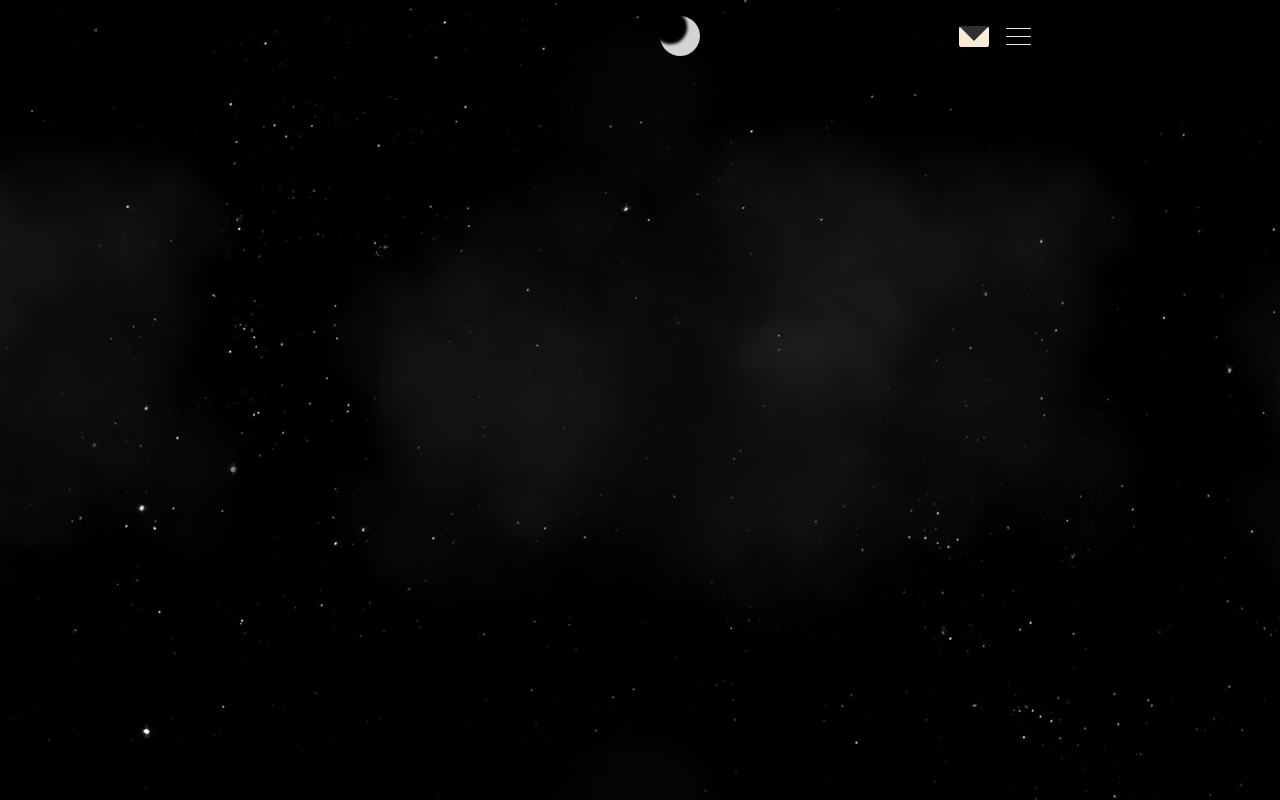
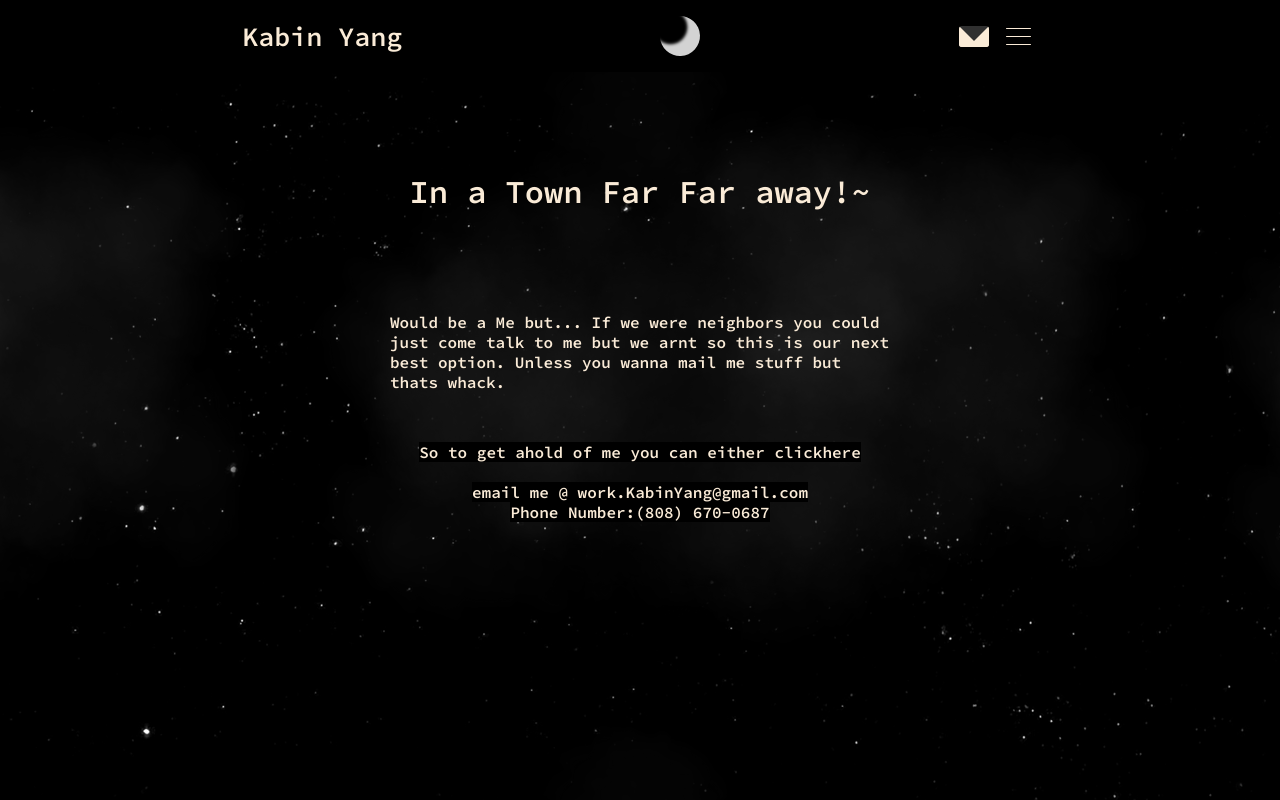
Before and after one commit to Bloo00/portfolia, a React (Create React App) app: page /Contact in a window 1280 px wide. Built offline with nearby package versions, Linux system fonts and the light colour scheme.

Commit message:
fixed up the contact page

```diff
--- a/src/container/contactPage/contact.js
+++ b/src/container/contactPage/contact.js
@@ -14,11 +14,21 @@ export default class Contact extends Component {
                 <Nav />
 
                 <div className="title">In a Town Far Far away!~</div>
-                <div className="meat">Would be a Me but...
-                If we were neighbors you could just come talk to me but we arnt so
-                this is our next best option. Unless you wanna mail me stuff but thats whack.
+
+                <div className="meat">
+                    Would be a Me but...
+                    If we were neighbors you could just come talk to me but we arnt so
+                    this is our next best option. Unless you wanna mail me stuff but thats whack.
                 </div>
 
+                <div className="my-info">
+
+                    <div className="email-click"> So to get ahold of me you can either click
+                    <a className="email-link" href="mailto:work.KabinYang@gmail.com">here</a></div>
+                                                        <br/>
+                    <div className="email">email me @ work.KabinYang@gmail.com</div>
+                    <div className="phone-number">Phone Number:(808) 670-0687 </div>
+                </div>
 
 
                 <div className="stars"></div>
--- a/src/container/contactPage/contactStyle.css
+++ b/src/container/contactPage/contactStyle.css
@@ -8,7 +8,7 @@
     position: relative;
     border: 2px;
     padding: 100px;
-    color: white;
+    color: antiquewhite;
     background-color: transparent;
     font-size: xx-large;
 }
@@ -16,9 +16,24 @@
 .meat {
     position: relative;
     background-color: transparent;
-    color: white;
+    color: antiquewhite;
+    max-width: 500px;
 }
 
 .stars .clouds .twinkling {
     z-index: 0;
 }
+
+.my-info {
+    margin-top: 50px;
+    display: grid;
+    background-color: transparent;
+    max-width: 500px;
+    color: antiquewhite;
+}
+
+.email-link {
+    color: antiquewhite;
+    text-decoration: none;
+    position: relative;
+}
--- a/src/container/home/index.scss
+++ b/src/container/home/index.scss
@@ -3,6 +3,7 @@
  font-family: 'Source Code Pro', monospace;
  background-color: #000;
  padding: 0;
+ z-index: 3;
 }
 .container {
   display: flex;
```
